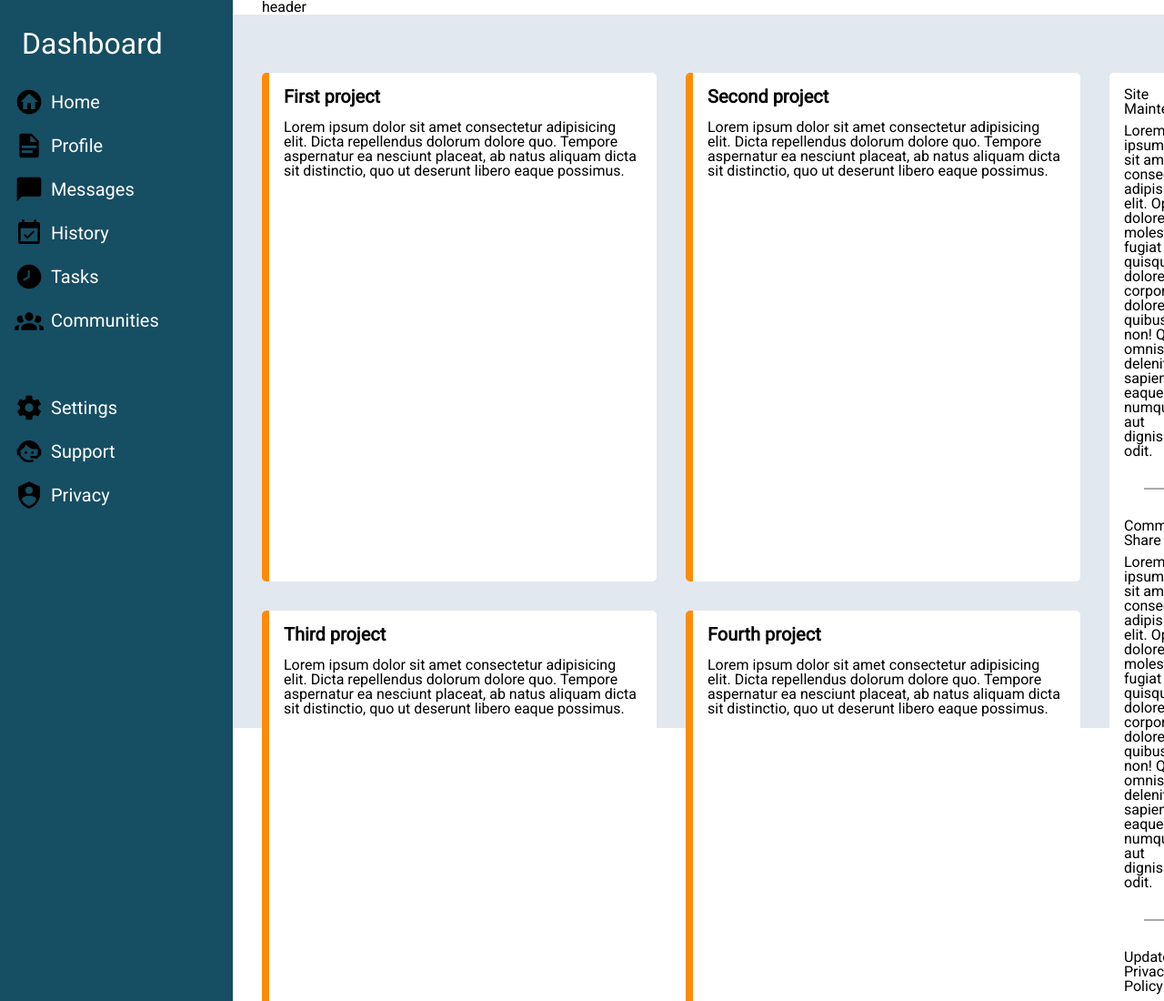
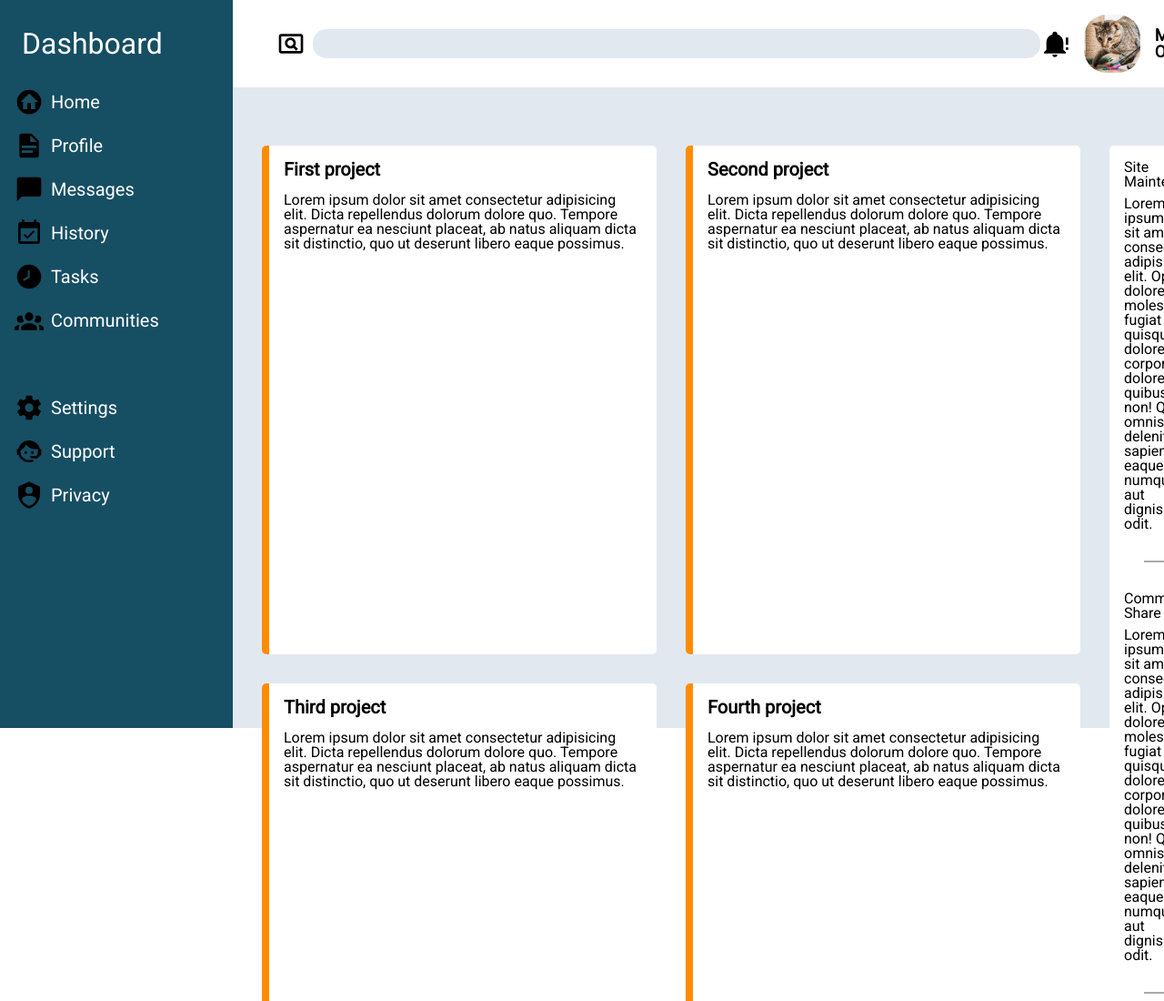
Before and after one commit to dotocan1/admin-dashboard, a plain HTML site: page index.html in a window 1280 px wide. Shown: the top 1100 px of the page at 91% size. Drawn offline with Linux system fonts and the light colour scheme.

Commit message:
styling headers

```diff
--- a/index.html
+++ b/index.html
@@ -17,7 +17,17 @@
         <div id="main-grid-container">
             <div id="header">
                 <div id="header-container">
-                    <h1>header</h1>
+                    <div id="header-search" style="display: flex; align-items: center;;">
+                        <img src="./public/header-svgs/search.svg" alt="" style="height: 32px;
+                        margin-right: 0.5rem;">
+                        <input type="search" id="header-input">
+                    </div>
+                    <div style="display: flex; align-items: center; gap: 1rem; align-self: flex-end;;">
+                        <img src="./public/header-svgs/bell-alert.svg" alt="" style="height: 2rem;">
+                        <img src="./public/header-svgs/cat-playing.PNG" alt="" style="height: 4rem; border-radius: 25px;">
+                        <p style="font-size: 18px; font-weight: bold;">Morgan Oakley</p>
+                    </div>
+
                 </div>
             </div>
             <div id="sidebar">
--- a/styles.css
+++ b/styles.css
@@ -14,6 +14,7 @@ body {
         "header sidebar main-content";
     /* border: 1px solid black; */
     grid-template-columns: 1fr 3fr 1fr;
+    grid-template-rows: 0.1fr 3fr 1fr;
     height: 100vh;
     background-color: #e2e8f0;
 }
@@ -29,6 +30,22 @@ body {
 #header-container {
     margin-left: 2rem;
     margin-right: 2rem;
+    display: flex;
+    flex-wrap: nowrap;
+    justify-content: space-between;
+    padding: 1rem;
+}
+
+#header-search{
+    flex: 0 0 75%;
+}
+
+#header-input{
+    width: 50rem;
+    height: 2rem;
+    background-color: #e2e8f0;
+    border: 0;
+    border-radius: 15px;
 }
 
 #sidebar {
```
Also changed, not shown: public/header-svgs/bell-alert.svg (added), public/header-svgs/cat-playing.PNG (added), public/header-svgs/search.svg (added).
